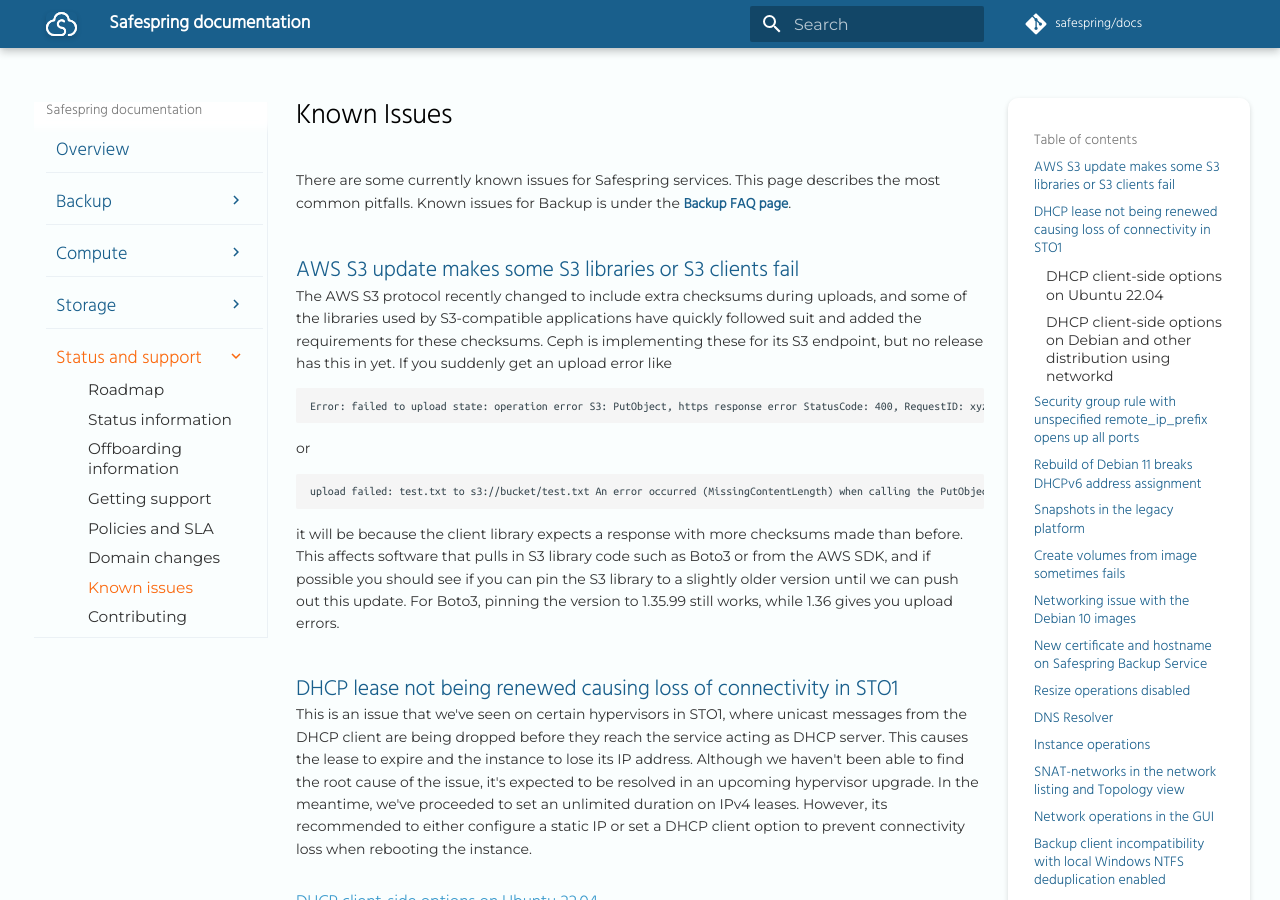
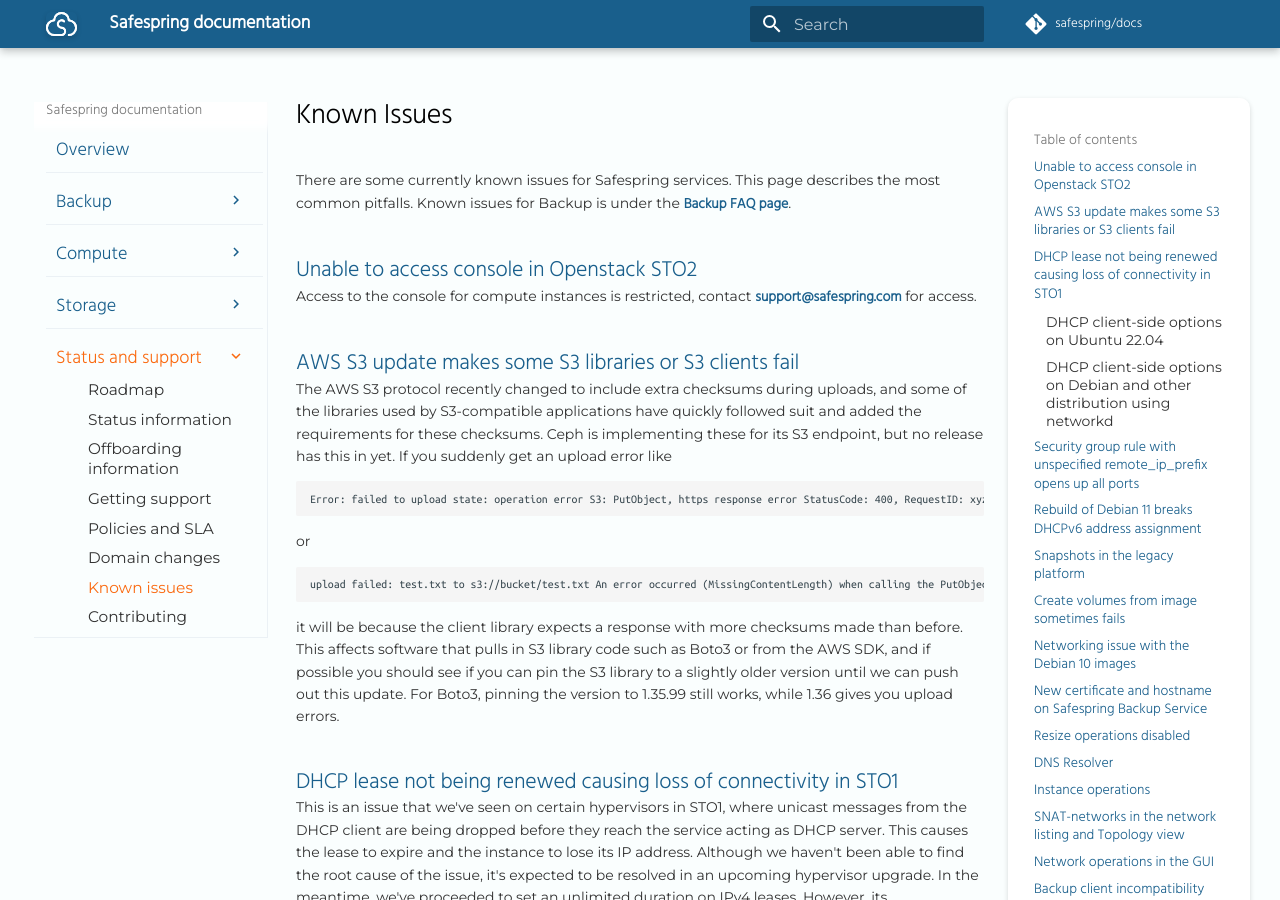
Before and after one commit to safespring/docs, an MkDocs documentation site: the page built from content/service/known_issues.md, in a window 1280 px wide and 900 px high. Built offline with MkDocs 1.6.1 and Material for MkDocs 9.7.7, drawn with Linux system fonts in a browser that asks for light colours; a script that is not in the unit is left out; comment, search, counter and statistics services are not loaded.

Commit message:
Update known_issues.md with compute console access

```diff
--- a/content/service/known_issues.md
+++ b/content/service/known_issues.md
@@ -4,6 +4,8 @@
 describes the most common pitfalls. Known issues for Backup is under the [Backup
 FAQ page](/backup/faq).
 
+## Unable to access console in Openstack STO2
+Access to the console for compute instances is restricted, contact support@safespring.com for access.
 
 ## AWS S3 update makes some S3 libraries or S3 clients fail
 The AWS S3 protocol recently changed to include extra checksums during uploads, and some of the libraries used by S3-compatible applications have quickly followed suit and added the requirements for these checksums. Ceph is implementing these for its S3 endpoint, but no release has this in yet. If you suddenly get an upload error like
```
